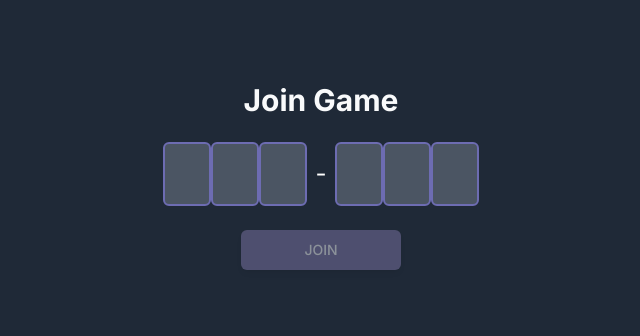
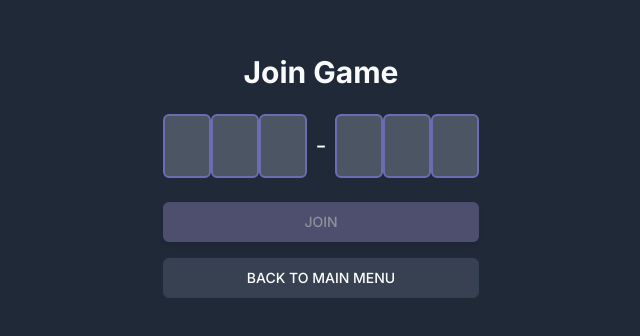
Before and after one commit to charlohc/prompt-pong-pals, a React (Vite) app: page /join in a window 1280 px wide. Shown: the part 224-560 px from the top of the page, without its empty margins (319-959 px from the left). Built offline with nearby package versions, Linux system fonts and the light colour scheme.

Commit message:
feat: Add back to main menu button
Adds a button to the JoinGame component to navigate back to the main menu.

```diff
--- a/src/components/JoinGame.tsx
+++ b/src/components/JoinGame.tsx
@@ -53,7 +53,7 @@ const JoinGame: React.FC = () => {
 
                   // Auto-focus next input
                   if (e.target.value && i < 5) {
-                    const nextInput = e.target.parentElement?.nextElementSibling?.querySelector('input');
+                    const nextInput = e.currentTarget.parentElement?.nextElementSibling?.querySelector('input');
                     if (nextInput) {
                       (nextInput as HTMLInputElement).focus();
                     }
@@ -62,7 +62,7 @@ const JoinGame: React.FC = () => {
                 onKeyDown={(e) => {
                   // Handle backspace to focus previous input
                   if (e.key === 'Backspace' && !gameCode[i] && i > 0) {
-                    const prevInput = e.target.parentElement?.previousElementSibling?.querySelector('input');
+                    const prevInput = e.currentTarget.parentElement?.previousElementSibling?.querySelector('input');
                     if (prevInput) {
                       (prevInput as HTMLInputElement).focus();
                     }
@@ -75,13 +75,23 @@ const JoinGame: React.FC = () => {
         </div>
       </div>
 
+      <div className="flex flex-col space-y-4 w-full max-w-xs">
         <Button
           onClick={handleJoin}
           disabled={gameCode.length !== 6 || isLoading}
-        className="game-button w-40"
+          className="game-button w-full"
         >
           {isLoading ? 'Joining...' : 'JOIN'}
         </Button>
+
+        <Button
+          onClick={() => navigate('/')}
+          variant="outline"
+          className="w-full bg-gray-700 hover:bg-gray-600 text-white"
+        >
+          BACK TO MAIN MENU
+        </Button>
+      </div>
     </div>
   );
 };
```
Lines whose indentation alone changed are shown as unchanged.
